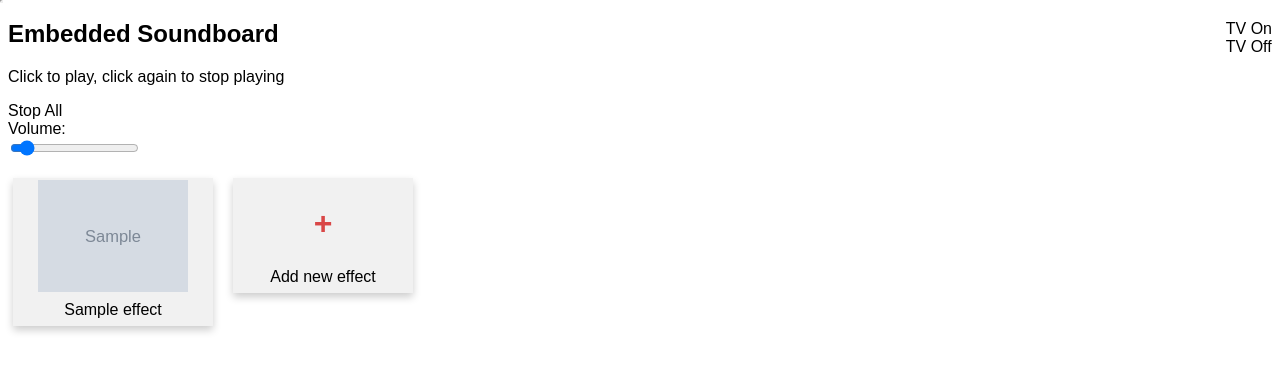
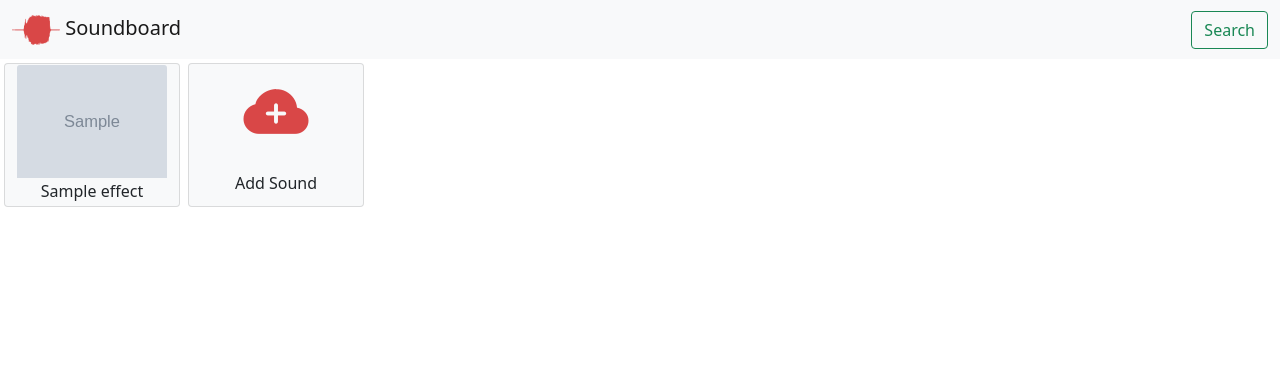
Before and after one commit to neobonde/Soundboard, a Flask app: template app/www/templates/index.html in a window 1280 px wide. Shown: the top 372 px of the page. Run offline with Flask 2, Linux system fonts and the light colour scheme; the template is opened without the code that fills it: most values are stand-ins (such as "Sample title", 1, 10 or a date in 2020); grey boxes marked "Sample" are stand-in pictures; parts of the project's set-up code (start-up, migrations or seed data) failed here and were passed over.

Commit message:
Add basic Bootstrap design

```diff
--- /dev/null
+++ b/app/www/static/css/new.css
@@ -0,0 +1 @@
+.hide { position:absolute; top:-1px; left:-1px; width:1px; height:1px; }
--- a/app/www/templates/index.html
+++ b/app/www/templates/index.html
@@ -1,75 +1,92 @@
-<!DOCTYPE html>
+<!doctype html>
 <html lang="en">
+
 <head>
-   <meta charset="UTF-8">
-   <meta http-equiv="X-UA-Compatible" content="IE=edge">
-   <meta name="viewport" content="width=device-width, initial-scale=1.0">
-   <title>Embedded Soundboard</title>
-   <link rel="stylesheet" href="static/css/styles.css">
+  <!-- Required meta tags -->
+  <meta charset="utf-8">
+  <meta name="viewport" content="width=device-width, initial-scale=1">
+
+  <!-- Bootstrap CSS -->
+  <link rel="stylesheet" href="https://cdn.jsdelivr.net/npm/bootstrap-icons@1.8.1/font/bootstrap-icons.css">
+  <link href="https://cdn.jsdelivr.net/npm/bootstrap@5.1.3/dist/css/bootstrap.min.css" rel="stylesheet"
+    integrity="sha384-1BmE4kWBq78iYhFldvKuhfTAU6auU8tT94WrHftjDbrCEXSU1oBoqyl2QvZ6jIW3" crossorigin="anonymous">
+  <link rel="stylesheet" href="static/css/new.css">
+
+
+  <title>Soundboard</title>
 </head>
+
 <body>
-   <div style="float:right">
-      <form action='/api/v1/tv_on' method="post" target="hiddenFrame">
-         <button >TV On</button>
-     </form>
 
-     <form action='/api/v1/tv_off' method="post" target="hiddenFrame">
-         <button >TV Off</button>
+  <nav class="navbar navbar-light bg-light sticky-top">
+    <div class="container-fluid">
+      <a class="navbar-brand" href="#">
+        <img src="/static/img/default.png" alt="" width="48" height="32" class="d-inline-block align-text-top">
+        Soundboard
+      </a>
+
+      <form class="d-flex">
+        <button class="btn btn-outline-success" type="submit">Search</button>
       </form>
     </div>
-   <h2>Embedded Soundboard</h2>
-   <p>Click to play, click again to stop playing</p>
-   <form action='/api/v1/stop' method="post" target="hiddenFrame">
-      <button >Stop All</button>
+  </nav>
+
+
+  <iframe name="hiddenFrame" class="hide"></iframe>
+  <div class="container-fluid mx-auto w-80">
+    <form action="/api/v1/play" method="post" target="hiddenFrame" id="play-form">
+      <div class="row row-cols-auto">
+        {% for effect in effects %}
+        <button class="m-1 card align-items-center text-dark bg-light" name="sound" value="{{effect['sound_uri']}}" style="width: 176px;">
+          <img src="thumbnail/{{effect['thumb_uri']}}" class="card-img-top"
+            alt="Waveform for sound {{effect['title']}}">
+          <div class="card-body p-1 d-flex"  >
+            <h6 class="card-title text-center m-auto">{{effect['title']}}</h6>
+          </div>
+        </button>
+        {% endfor %}
+        <button class="m-1 card align-items-center text-dark bg-light" name="sound" style="width: 176px;" data-bs-toggle="modal" data-bs-target="#addSoundModal">
+          <i class="bi bi-cloud-plus-fill" style="font-size: 65px; color: #d94747;"></i>
+          <div class="card-body p-1 d-flex"  >
+            <h6 class="card-title text-center m-auto" >Add Sound</h6>
+          </div>
+        </button>
+      </div>
     </form>
+  </div>
 
-  <div id="modal" class="modal">
-      <!-- Modal content -->
+  <!-- Modal -->
+  <div class="modal fade" id="addSoundModal" tabindex="-1" aria-labelledby="addSoundModalLabel" aria-hidden="true">
+    <div class="modal-dialog">
       <div class="modal-content">
-         <span class="close">&times;</span>
-
-         <h2>Upload new effect</h2>
-         <p>Effect player only supports audio files of the .ogg format</p>
-         <form action='api/v1/upload' method=post enctype=multipart/form-data>
-            <label for="name" >Effect name:</label>
-            <br>
-            <input type="text" name="title">
-            <br>
-            <br>
-            <input type=file name=file accept=".ogg">
-            <input id="modalSubmit" type=submit value=Upload>
-         </form>
+        <div class="modal-header">
+          <h5 class="modal-title" id="addSoundModalLabel">Modal title</h5>
+          <button type="button" class="btn-close" data-bs-dismiss="modal" aria-label="Close"></button>
+        </div>
+        <div class="modal-body">
+          ...
+        </div>
+        <div class="modal-footer">
+          <button type="button" class="btn btn-secondary" data-bs-dismiss="modal">Close</button>
+          <button type="button" class="btn btn-primary">Save changes</button>
+        </div>
+      </div>
     </div>
   </div>
 
-   <iframe name="hiddenFrame" class="hide"></iframe>
 
-   <form action="/api/v1/play" method="post" target="hiddenFrame">
-   <label for="volume" >Volume:</label>
-   <br>
-   <input name="volume" type="range" min="1" max="50" value="5"><br><br>
-      <div class="row">
-         {% for effect in effects %}
-            <button class="column" name="sound" value="{{effect['sound_uri']}}">
-               <div class="card button">
-               <img src="thumbnail/{{effect['thumb_uri']}}" alt="" width="150px" height="auto">
-               <p>{{effect['title']}}</p>
-               </div>
-            </button>
-            <!-- <button name="sound" value="{{ Effect }}">{{ Effect }}</button> -->
-         {% endfor %}
-         <div id="modalActivator" class="column" name="sound" value="{{effect}}">
-            <div class="card button">
-            <h1 style="padding: 4px; color:#d94747">+</h1>
-            <p>Add new effect</p>
-            </div>
-         </div>
-      </div>
-   </form>
+  <!-- Optional JavaScript; choose one of the two! -->
 
+  <!-- Option 1: Bootstrap Bundle with Popper -->
+  <script src="https://cdn.jsdelivr.net/npm/bootstrap@5.1.3/dist/js/bootstrap.bundle.min.js"
+    integrity="sha384-ka7Sk0Gln4gmtz2MlQnikT1wXgYsOg+OMhuP+IlRH9sENBO0LRn5q+8nbTov4+1p" crossorigin="anonymous">
+  </script>
 
+  <!-- Option 2: Separate Popper and Bootstrap JS -->
+  <!--
+    <script src="https://cdn.jsdelivr.net/npm/@popperjs/core@2.10.2/dist/umd/popper.min.js" integrity="sha384-7+zCNj/IqJ95wo16oMtfsKbZ9ccEh31eOz1HGyDuCQ6wgnyJNSYdrPa03rtR1zdB" crossorigin="anonymous"></script>
+    <script src="https://cdn.jsdelivr.net/npm/bootstrap@5.1.3/dist/js/bootstrap.min.js" integrity="sha384-QJHtvGhmr9XOIpI6YVutG+2QOK9T+ZnN4kzFN1RtK3zEFEIsxhlmWl5/YESvpZ13" crossorigin="anonymous"></script>
+    -->
+</body>
 
-<script src="static/js/button.js"></script>
-<script src="static/js/modal.js"></script>
-</body>
 </html>
```
Also changed, not shown: app/www/static/img/default.png (added). Lines whose indentation alone changed are shown as unchanged.
